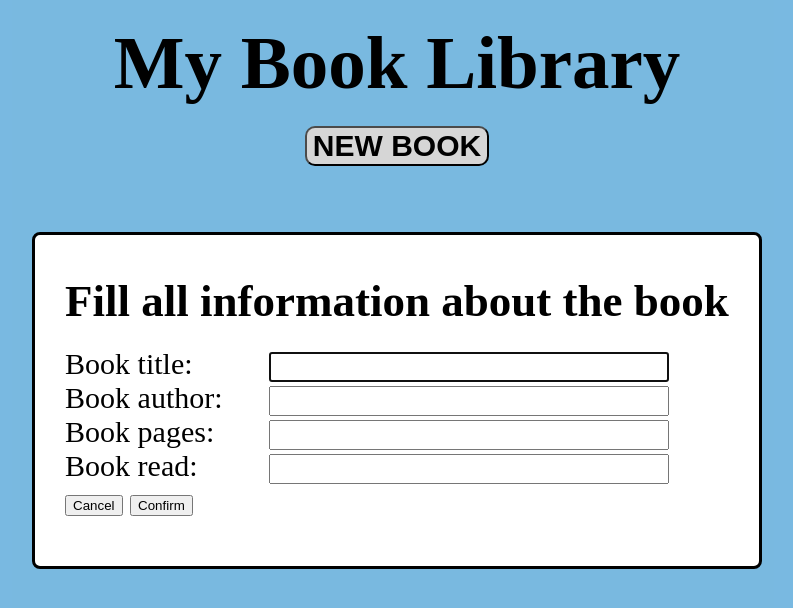
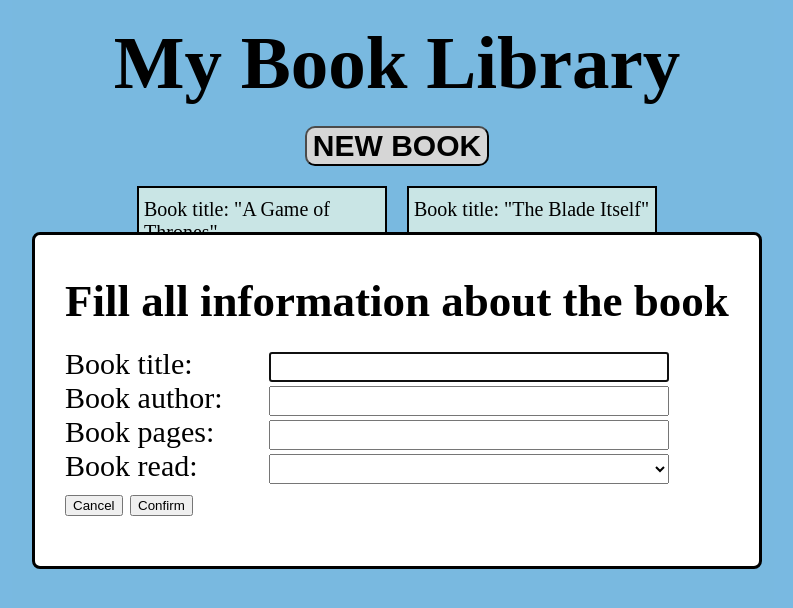
Before and after one commit to Vlad-Petruk/library, a plain HTML site: page index.html in a window 1280 px wide. Both pictures are taken after a click on the button "NEW BOOK". Shown: the whole page, without its empty margins (243-1036 px from the left). Drawn offline with Linux system fonts and the light colour scheme.

Commit message:
with alert after not filing al fields and changed book read input

```diff
--- a/index.html
+++ b/index.html
@@ -30,7 +30,10 @@
                     <br>
 
                     <label for="book-read">Book read:</label>
-                    <input type="text" id="book-read" name="book-read" required>
+                    <select id="book-read" name="book-read">
+                        <option value="Yes" selected>Yes</option>
+                        <option value="No">No</option>
+                    </select>
                     <br>
                 </div>
                 <div>
--- a/main.js
+++ b/main.js
@@ -15,18 +15,18 @@ let userPages = "";
 let userRead = "";
 
 const myLibrary = [
-  // {
-  //     title: 'A Game of Thrones',
-  //     author: 'George R. R. Martin',
-  //     pages: '694',
-  //     read: 'Yes'
-  // },
-  // {
-  //     title: 'The Blade Itself',
-  //     author: 'Joe Abercrombie',
-  //     pages: '529',
-  //     read: 'Yes'
-  // }
+  {
+    title: "A Game of Thrones",
+    author: "George R. R. Martin",
+    pages: "694",
+    read: "Yes",
+  },
+  {
+    title: "The Blade Itself",
+    author: "Joe Abercrombie",
+    pages: "529",
+    read: "Yes",
+  },
 ];
 
 class Book {
@@ -62,22 +62,23 @@ inputPages.addEventListener("input", (e) => {
 });
 
 inputRead.addEventListener("input", (e) => {
+    console.log(inputRead.value)
   userRead = inputRead.value;
 });
 
 confirmBtn.addEventListener("click", (event) => {
-//   event.preventDefault();
-  const book = new Book(userTitle, userAuthor, userPages, userRead);
-  myLibrary.push(book);
-  displayLibrary();
-  // addBookToLibrary()
-  bookDial.close();
+    event.preventDefault();
+
+    // Check if all required fields are filled
+    if (userTitle && userAuthor && userPages && userRead) {
+        const book = new Book(userTitle, userAuthor, userPages, userRead);
+        myLibrary.push(book);
+        displayLibrary();
+        bookDial.close();
+    } else {
+        alert("Please fill in all required fields.");
+    }
 });
-
-// function addBookToLibrary(){
-// const book = new Book (userTitle,userAuthor,userPages,userRead)
-// myLibrary.push(book)
-// }
 
 function removeBook(index) {
   myLibrary.splice(index, 1);
@@ -115,7 +116,7 @@ function displayLibrary() {
     bookCard.append(removeBtn);
     bookCard.append(togleReadBtn);
 
-    title.innerHTML = `Book title: ${book.title}`;
+    title.innerHTML = `Book title: "${book.title}"`;
     author.innerHTML = `Author: ${book.author}`;
     pages.innerHTML = `Number of pages: ${book.pages}`;
     read.innerHTML = `Read status: ${book.hasRead ? "Yes" : "No"}`;
@@ -128,3 +129,5 @@ function displayLibrary() {
     });
   });
 }
+
+displayLibrary();
--- a/style.css
+++ b/style.css
@@ -79,3 +79,11 @@ input{
     left: 40%;
     margin: 15px auto;
 }
+
+#book-read{
+    position: fixed;
+    left: 40%;
+    margin: 15px auto;
+    width: 400px;
+    height: 30px;
+}
```
Also changed, not shown: .eslintrc.js.
